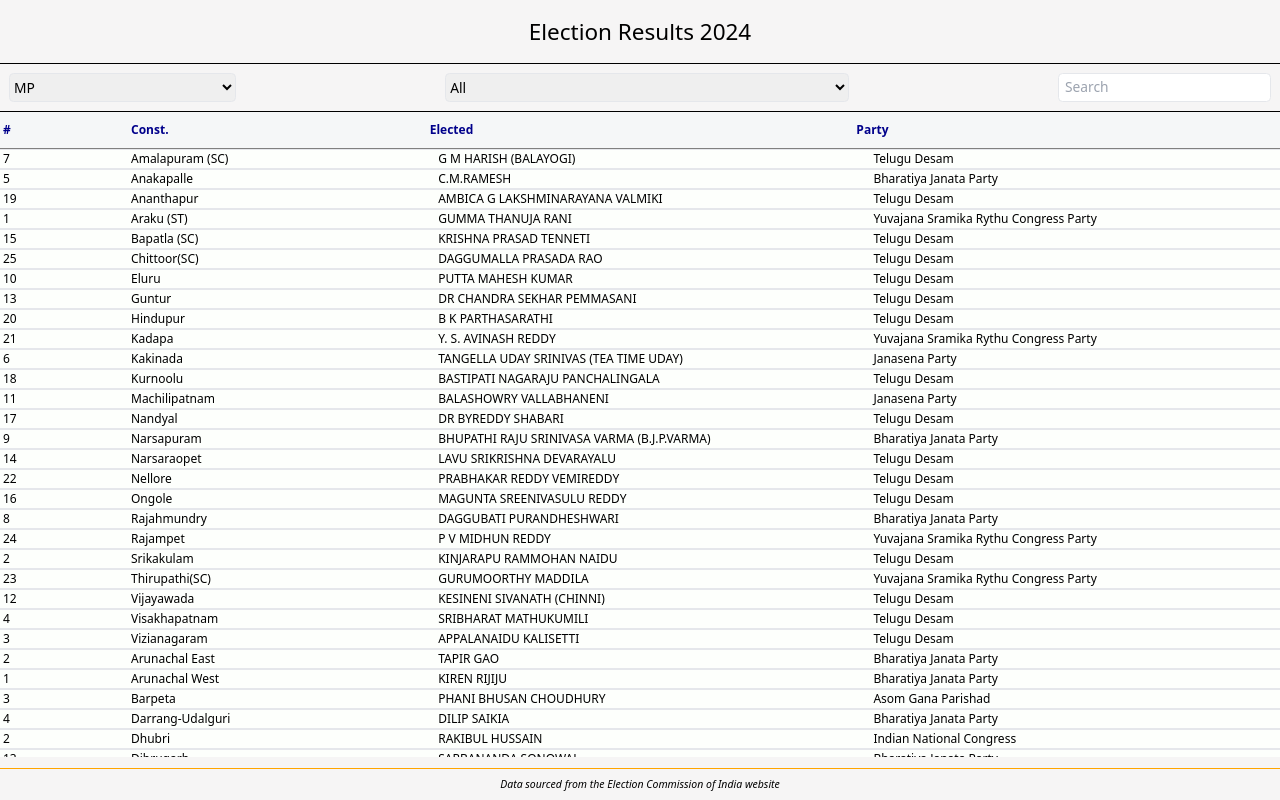
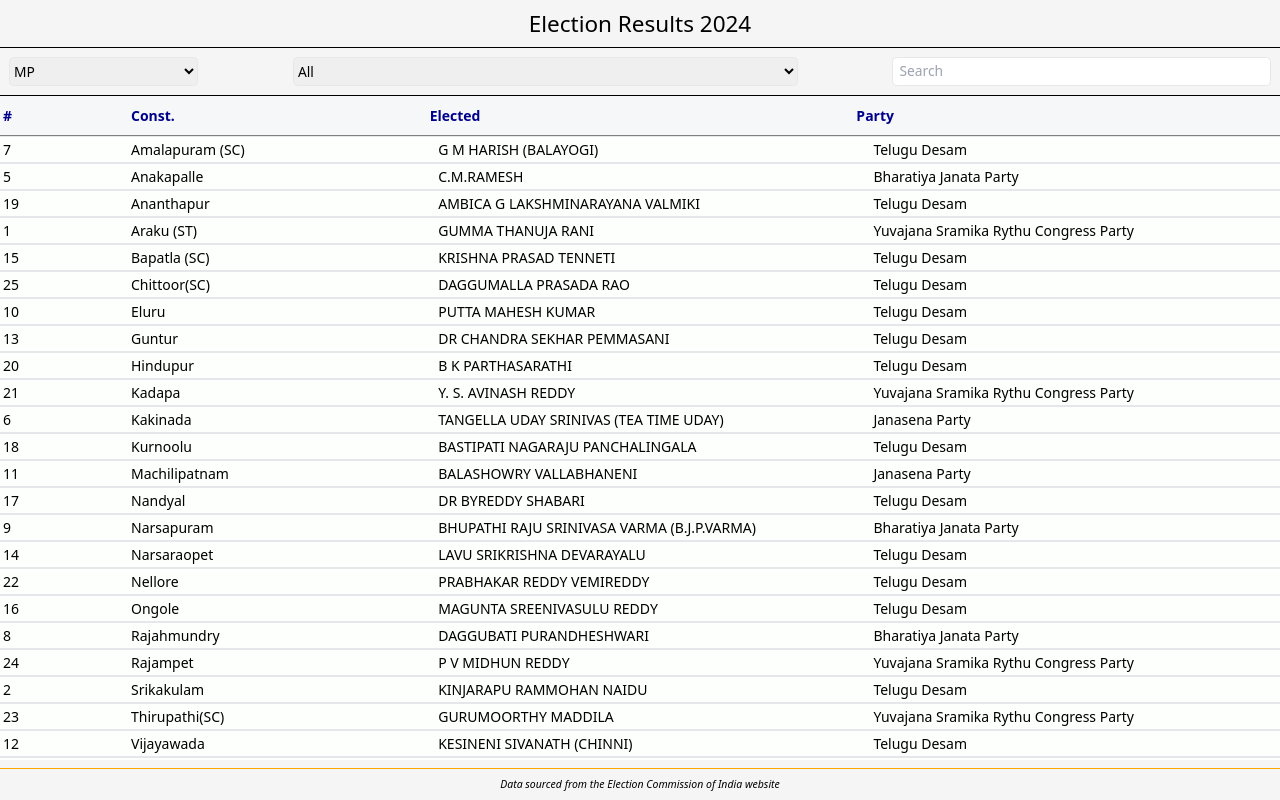
Before and after one commit to stephenmarri/100-Projects, a React (Vite) app in the folder javascript/03.ElectionResults/: page / in a window 1280 px wide. Built offline with nearby package versions, Linux system fonts and the light colour scheme.

Commit message:
js3 - some css changes

```diff
--- a/javascript/03.ElectionResults/src/App.css
+++ b/javascript/03.ElectionResults/src/App.css
@@ -12,7 +12,7 @@
   height: 100%;
 
   #header_container {
-    height: 8vh;
+    height: 6vh;
   }
 
 
@@ -23,26 +23,16 @@
     background-color: var(--primary-bg-color);
     font-size: 1.15rem !important;
     border-bottom: 1px solid black !important;
-    /* margin-bottom: 2px; */
-
-    & :first-child {
-      width: 18%;
-    }
-
-    & :nth-child(2) {
-      width: 32%;
-    }
-
-    &:nth-child(3) {
-      width: 40%;
-    }
   }
 
   #data_container {
     display: block;
     overflow: auto;
-    height: 82vh;
+    height: 84vh;
 
+    & select, input{
+      color: red !important;
+    }
   }
 
   table {
@@ -56,14 +46,14 @@
     background-color: #f5f7f8;
     width: 100%;
     border-bottom: 1px solid gray;
-    color: darkblue
-
+    color: darkblue;
+    height: 4vh;
   }
 
   tbody {
     display: block;
     overflow-y: scroll;
-    max-height: 76vh; /* Adjust based on header height and footer height */
+    max-height: 78vh; /* Adjust based on header height and footer height */
     width: 100%;
   }
 
@@ -92,5 +82,10 @@
 
 @media screen and (min-width: 760px) {
   body {
+    font-size: 14px;
+    tr, td{
+      padding-top: 2px;
+      padding-bottom: 2px;
+    }
   }
 }
--- a/javascript/03.ElectionResults/src/components/Data.jsx
+++ b/javascript/03.ElectionResults/src/components/Data.jsx
@@ -19,10 +19,10 @@
                 {
                     data.map((constituency, index) => {
                         return <tr className='border-b border-t' key={`${index}`}>
-                            <td Style={"width: 10%"} className='ps-1 '>{constituency.data_const_number}</td>
-                            <td Style={"width: 24%"} className='ps-1 '>{constituency.data_constituency}</td>
-                            <td Style={"width: 34%"} className='ps-1 '>{constituency.data_leading_candidate}</td>
-                            <td Style={"width: 32%"} className='ps-1 '>{constituency.data_leading_party}</td>
+                            <td style={{width: '10%'}} className='ps-1 '>{constituency.data_const_number}</td>
+                            <td style={{width: '24%'}} className='ps-1 '>{constituency.data_constituency}</td>
+                            <td style={{width: '34%'}} className='ps-1 '>{constituency.data_leading_candidate}</td>
+                            <td style={{width: '32%'}} className='ps-1 '>{constituency.data_leading_party}</td>
                         </tr>
                     })
                 }
--- a/javascript/03.ElectionResults/src/components/Filter.jsx
+++ b/javascript/03.ElectionResults/src/components/Filter.jsx
@@ -13,12 +13,12 @@
     return (
         <div id='fitler_container' className='w-full flex flex-row justify-between py-3 px-3'>
 
-            <select  selected={filterForPower} onChange={updateFilterForPower} className='border border-gray-200 rounded-md' name="cars" id="cars">
+            <select style={{width: '15%'}} selected={filterForPower} onChange={updateFilterForPower} className='border border-gray-200 rounded-md' name="cars" id="cars">
                 <option value="mp">MP</option>
                 <option value="mla">MLA</option>
             </select>
 
-            <select value={fitlerForState} onChange={updateStateFilter} className='border border-gray-200 rounded-md' name="cars" id="cars">
+            <select style={{width: '40%'}} value={fitlerForState} onChange={updateStateFilter} className='border border-gray-200 rounded-md' name="cars" id="cars">
             <option key='0' value="All">All</option>
                 {
                     data.map((x, idx) => {
@@ -27,7 +27,7 @@
                 }
             </select>
 
-            <input className='border border-gray-200 px-2 rounded-md' type="text" name="filter" id="filter" placeholder='Search' />
+            <input style={{width: '30%'}} className='border border-gray-200 px-2 rounded-md' type="text" name="filter" id="filter" placeholder='Search' />
         </div>
     )
 }
```
